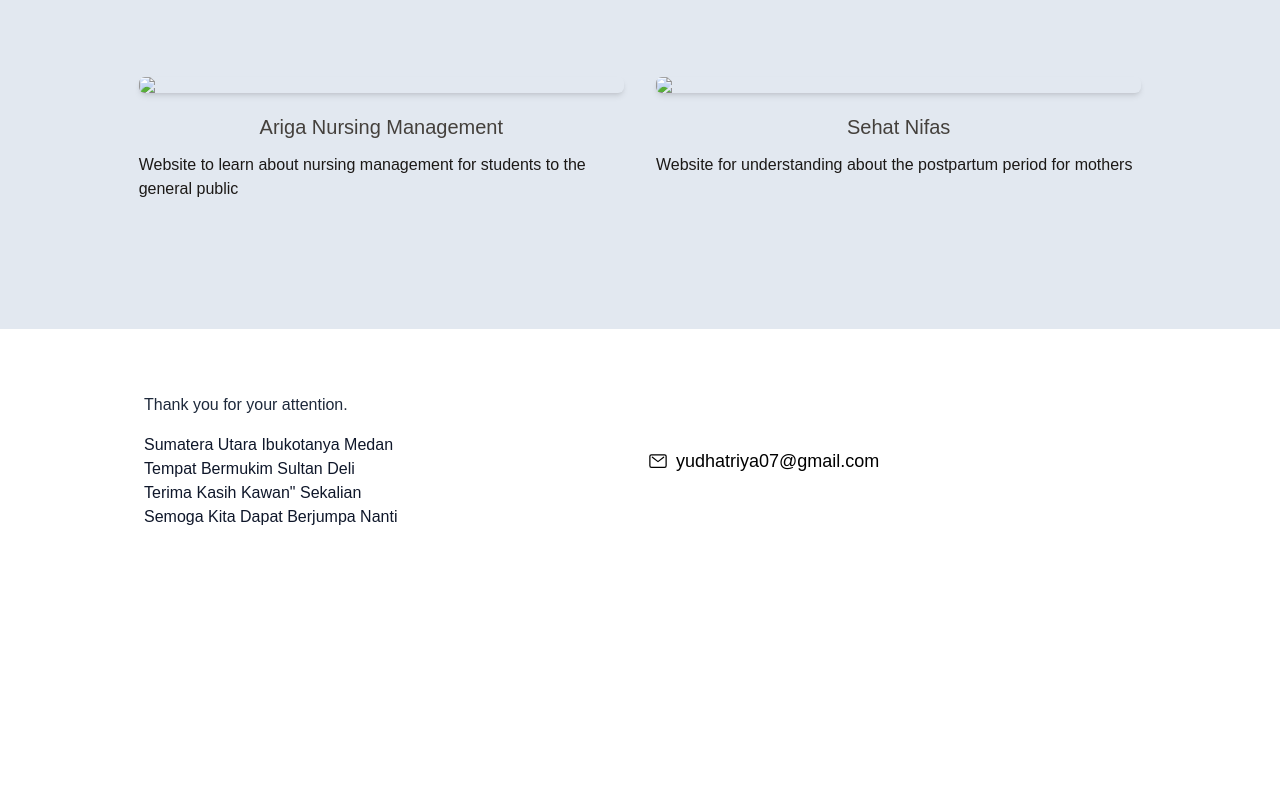
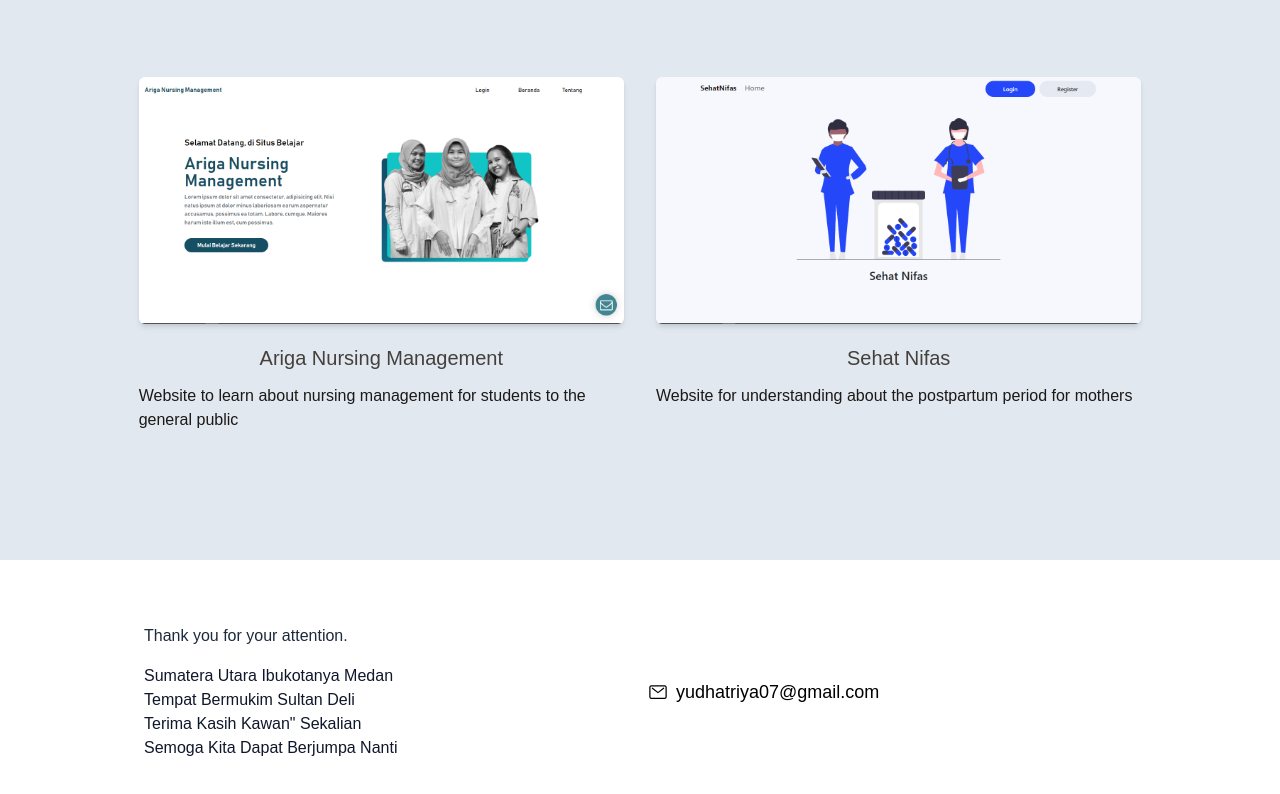
Before and after one commit to ydhstrs/portofolio, a plain HTML site: page index.html in a window 1280 px wide. Shown: the part 987-1781 px from the top of the page. Before the commit the page ends 1580 px from the top, so only its background shows below. Drawn offline with nearby package versions, Linux system fonts and the light colour scheme; the site is published under a folder, as on GitHub Pages, so addresses that start at the root find nothing.

Commit message:
fix somthing2

```diff
--- a/index.html
+++ b/index.html
@@ -153,14 +153,14 @@
       <div class="w-full px-4 flex flex-wrap justify-center lg:w-10/12 lg:mx-auto">
         <div class="mb-12 p-4 md:w-1/2">
           <div class="rounded-md shadow-md overflow-hidden">
-            <img src="/src/assets/images/1.PNG" width="w-full">
+            <img src="src/assets/images/1.PNG" width="w-full">
           </div>
           <h3 class="font-light text-xl text-stone-700  mt-5 mb-3 text-center">Ariga Nursing Management</h3>
           <p class="font-medium text-stone-900 ">Website to learn about nursing management for students to the general public</p>
         </div>
        <div class="mb-12 p-4 md:w-1/2">
           <div class="rounded-md shadow-md overflow-hidden">
-            <img src="/src/assets/images/2.PNG" width="w-full">
+            <img src="src/assets/images/2.PNG" width="w-full">
           </div>
           <h3 class="font-light text-xl text-stone-700 mt-5 mb-3 text-center">Sehat Nifas</h3>
           <p class="font-medium text-stone-900 ">Website for understanding about the postpartum period for mothers</p>
@@ -212,6 +212,6 @@
     <!-- Contact Me Section End -->
 
 
-    <script src="/src/script.js"></script>
+    <script src="src/script.js"></script>
   </body>
 </html>
```
